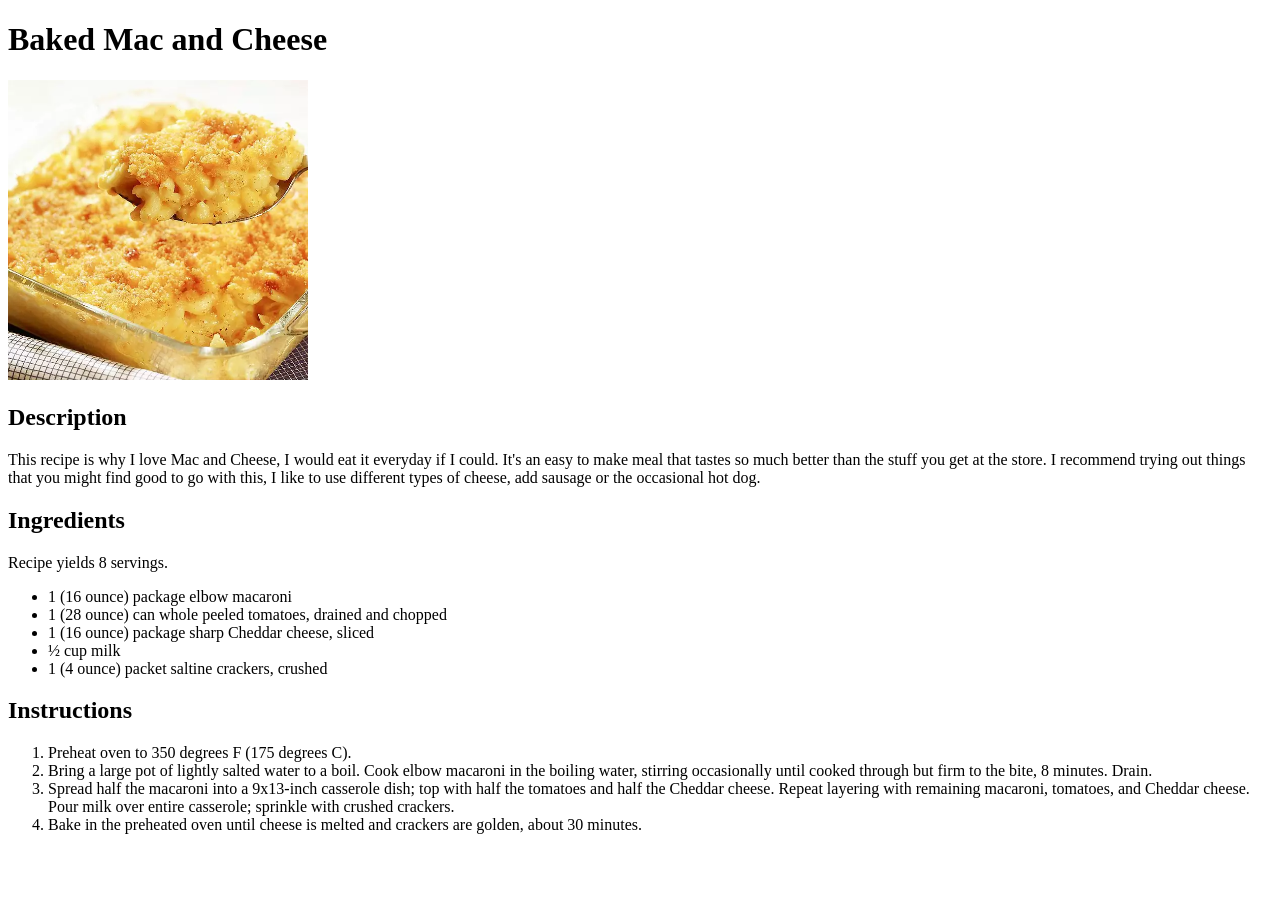
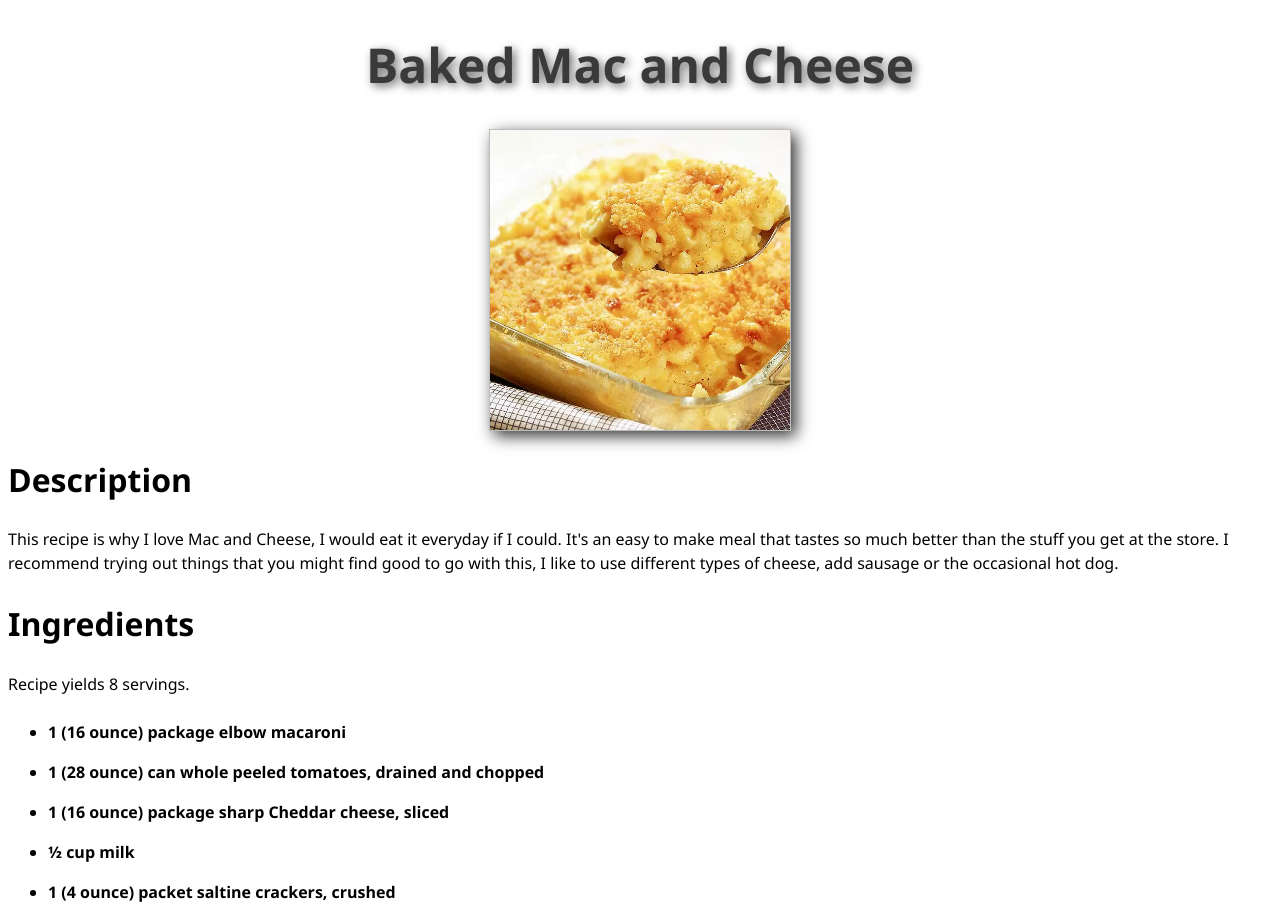
Before and after one commit to Dameworth/odin-recipes, a plain HTML site: page recipes/baked-mac-cheese.html in a window 1280 px wide. Shown: the top 915 px of the page. Before the commit the page ends 850 px from the top, so only its background shows below. Drawn offline with Linux system fonts and the light colour scheme.

Commit message:
Added css to project.

```diff
--- /dev/null
+++ b/css/styles.css
@@ -0,0 +1,58 @@
+* {
+    font-family: 'Segoe UI', Tahoma, Geneva, Verdana, sans-serif
+}
+
+h1 {
+    display: flex;
+    justify-content: center;
+    font-size: 3em;
+	text-shadow: 3px 3px 10px rgba(0, 0, 0, 0.6) ;
+	-webkit-text-shadow: 5px 5px 11px rgba(0, 0, 0, 0.6) ;
+	-moz-text-shadow: 5px 5px 11px rgba(0, 0, 0, 0.6) ;
+    color: #3a3a3a;
+}
+
+.center-list, a {
+    display: flex;
+    flex-direction: column;
+    list-style-type: none;
+    align-items: center;
+    text-decoration: none;
+    padding-top: 1em;
+}
+
+a:hover {
+    font-size: 1.05em;
+}
+
+.center-image{
+    display: flex;
+    justify-content: center;
+}
+
+h2 {
+    font-size: 2em;
+}
+
+p {
+    line-height: 1.5em;
+}
+
+ul {
+    line-height: 2.5em;
+    font-weight: bold;
+}
+
+ol li {
+    padding-bottom: 3em;
+    font-weight: bold;
+    line-height: 1.5em;
+}
+
+img {
+    background: #F8F8F8;
+	border: solid #BDBDBD 1px;
+	box-shadow: 5px 5px 15px rgba(0, 0, 0, 0.8)  ;
+	-webkit-box-shadow: 5px 5px 15px rgba(0, 0, 0, 0.8)  ;
+	-moz-box-shadow: 5px 5px 15px rgba(0, 0, 0, 0.8)  ;
+}
--- a/recipes/baked-mac-cheese.html
+++ b/recipes/baked-mac-cheese.html
@@ -5,10 +5,11 @@
     <meta http-equiv="X-UA-Compatible" content="IE=edge">
     <meta name="viewport" content="width=device-width, initial-scale=1.0">
     <title>Baked Mac and Cheese</title>
+    <link rel="stylesheet" href="/css/styles.css">
 </head>
 <body>
         <h1>Baked Mac and Cheese</h1>
-        <img src="/images/bakedmac-image.png" alt="Picture of dish, from allrecipes.com user 'ctazyboonies'." width="300" height="300">
+            <div class="center-image"><img src="/images/bakedmac-image.png" alt="Picture of dish, from allrecipes.com user 'ctazyboonies'." width="300" height="300"></div>
         <h2>Description</h2>
 
         <p>This recipe is why I love Mac and Cheese, I would eat it everyday if I could. It's an easy to make meal that tastes so much
```
Also changed, not shown: index.html (+7 -3 lines), recipes/easy-meatloaf.html (+2 -1 lines), recipes/slowcook-teriyaki-chicken.html (+2 -1 lines). Lines whose indentation alone changed are shown as unchanged.
